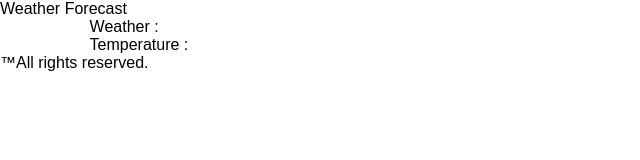
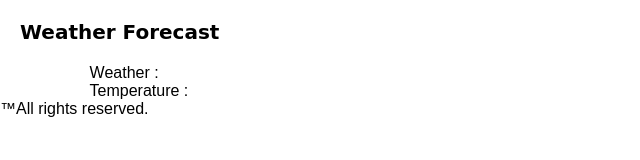
Before and after one commit to pvaishnaviprdxn/weather, a plain HTML site: page index.html in a window 1280 px wide. Shown: the whole page, without its empty margins (0-640 px from the left). Drawn offline with nearby package versions, Linux system fonts and the light colour scheme.

Commit message:
style added for h1

```diff
--- a/assets/css/style.css
+++ b/assets/css/style.css
@@ -107,6 +107,12 @@ li {
   Header styling starts here
 =================================*/
 
+h1{
+    font-size: 20px;
+    font-weight: bold;
+    font-family: cursive;
+    padding: 20px;
+}
 
 
 
```
